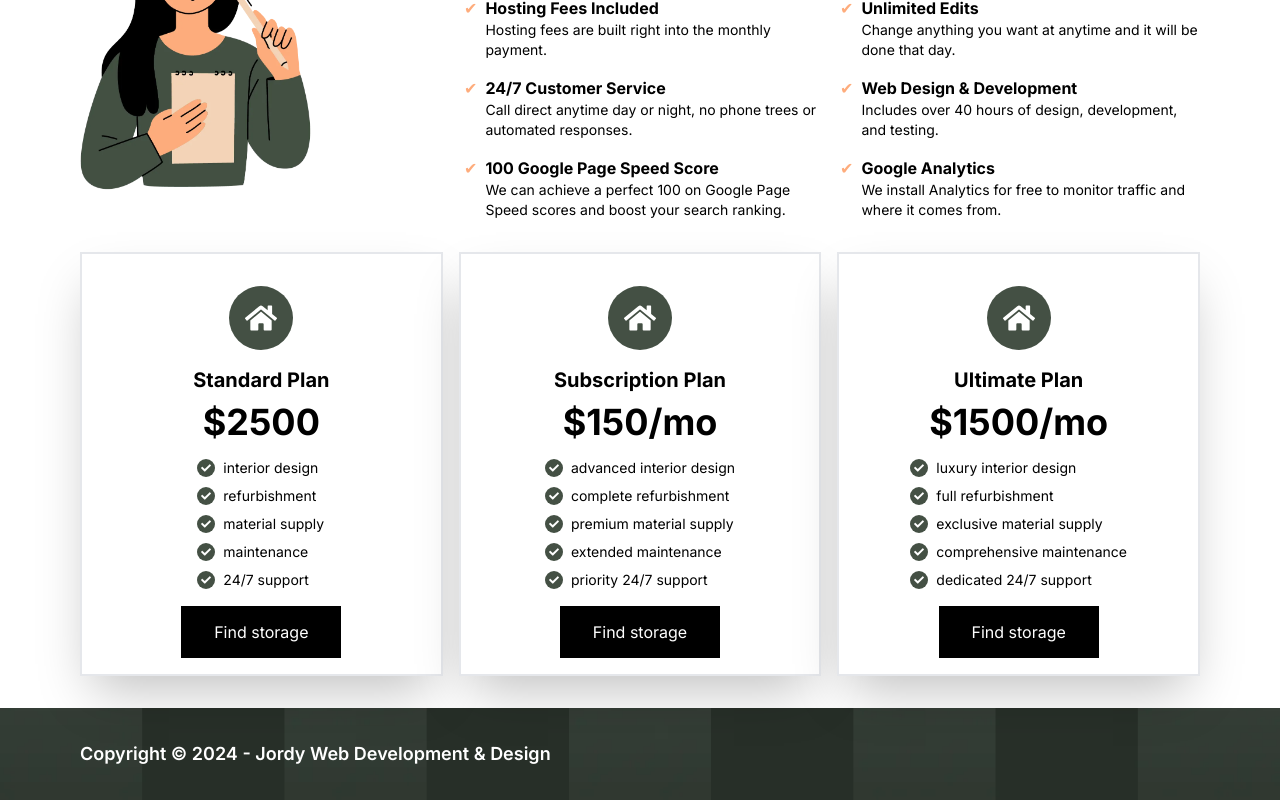
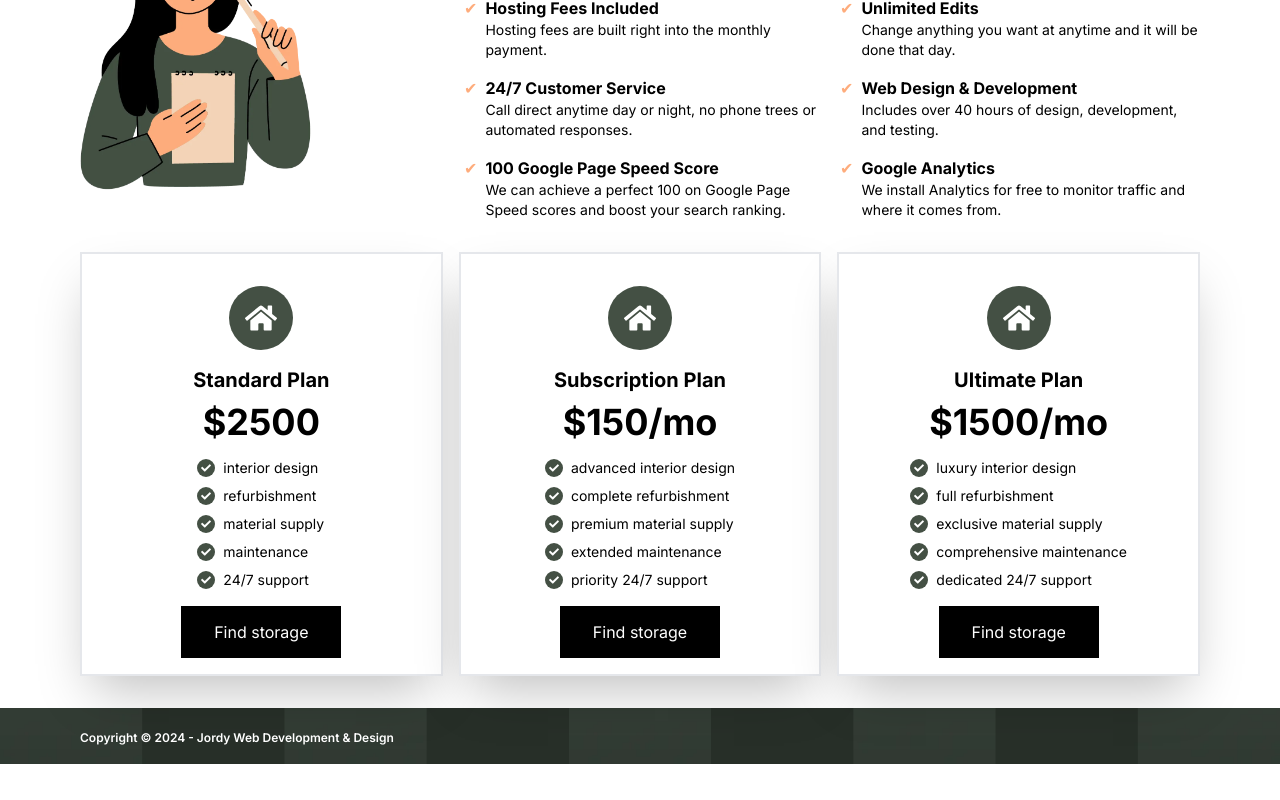
Before and after one commit to jordanwhiguera/web-dev, a Next.js app: page / in a window 1280 px wide. Shown: the part 1548-2348 px from the top of the page. After the commit the page ends 2312 px from the top, so only its background shows below. Built offline with nearby package versions, Linux system fonts and the light colour scheme.

Commit message:
text smaller

```diff
--- a/app/components/Footer.tsx
+++ b/app/components/Footer.tsx
@@ -5,9 +5,9 @@ import Container from "./Container";
 
 const Footer = () => {
   return (
-    <Container className="py-8 bg-footer flex flex-col md:flex-row justify-between items-center text-white ">
+    <Container className="py-4 bg-footer flex flex-col md:flex-row justify-between items-center text-white ">
       <div className="mb-4 md:mb-0">
-        <span className="text-lg font-semibold">
+        <span className="text-xs font-semibold">
           Copyright © 2024 - Jordy Web Development & Design
         </span>
       </div>
```
